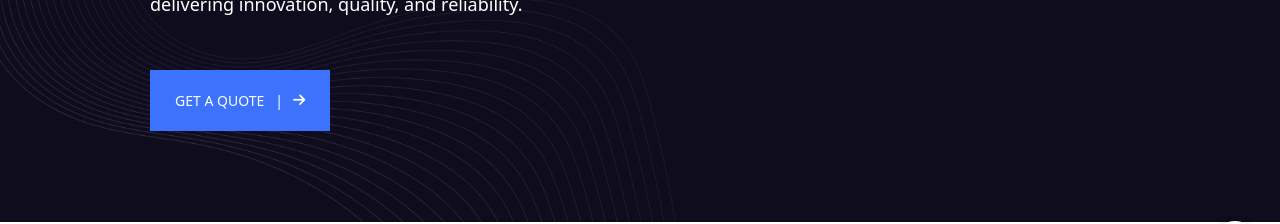
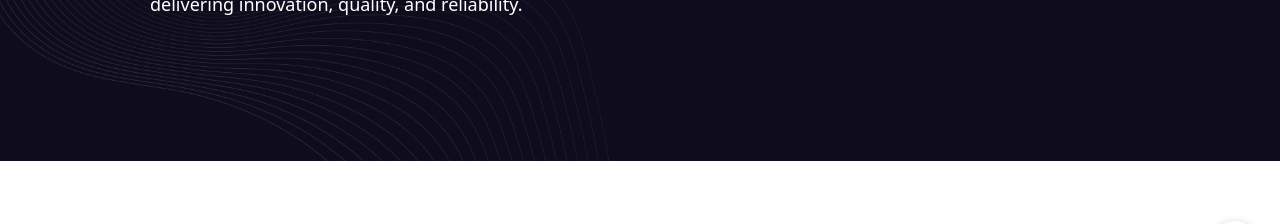
Before and after one commit to Deepak11222/softmech, a React (Vite) app: page / in a window 1280 px wide. Shown: the part 509-733 px from the top of the page. Built offline with nearby package versions, Linux system fonts and the light colour scheme; grey boxes are pictures that could not be loaded; some icons are missing.

Commit message:
Fix build issues and update environment variables

```diff
--- a/src/components/Mainarea.jsx
+++ b/src/components/Mainarea.jsx
@@ -44,12 +44,12 @@ const Main = () => {
                 <p className="banner-text">
                 At Softmech Solutions, we specialize in transforming your business ideas into robust, cutting-edge technology solutions. With over 5+ years of experience in the IT industry, our team of seasoned professionals is dedicated to delivering innovation, quality, and reliability. <br />
                 </p>
-                <div className="banner-btn-area-2">
+                {/* <div className="banner-btn-area-2">
   <a className="primary-btn-1 btn-hover" href="services.html">
     GET A QUOTE &nbsp; | <i className="fa fa-arrow-right"></i>
     <span style={{ top: '147.172px', left: '108.5px' }}></span>
   </a>
-</div>
+</div> */}
               </div>
             </div>
           </div>
```
